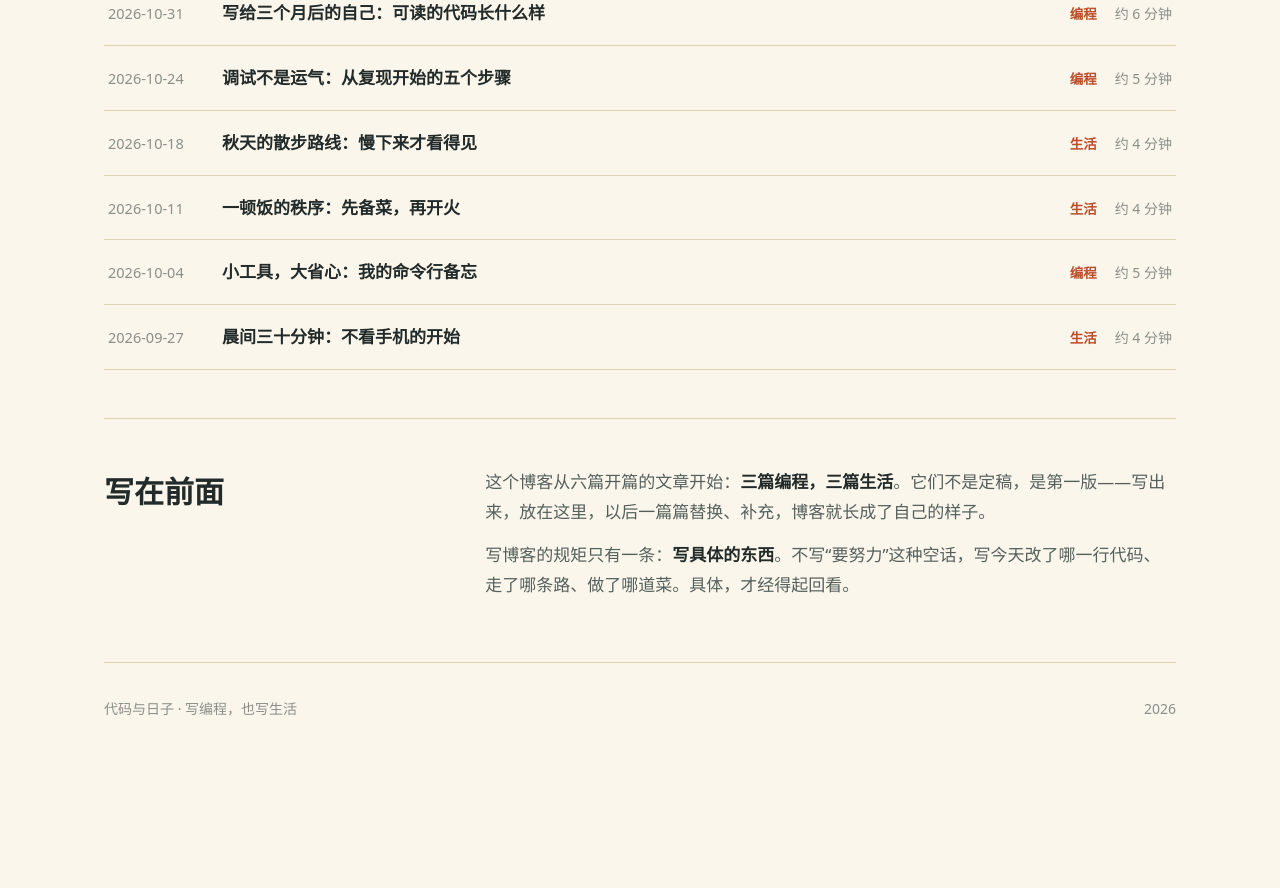
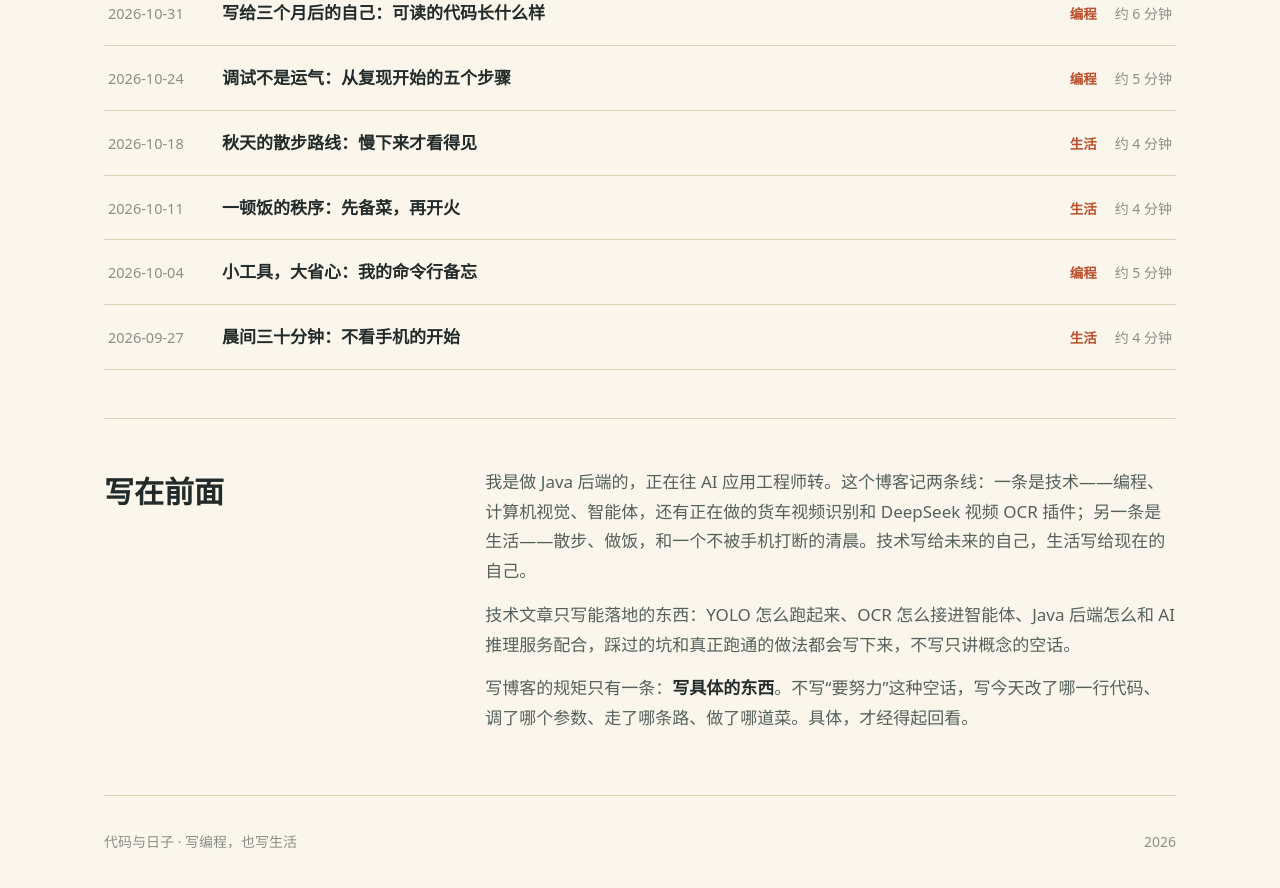
Before and after one commit to kola110/kola110.github.io, a Jekyll site: the page built from index.html, in a window 1280 px wide and 900 px high, scrolled down 2367 px. Shown: the top 888 px of the window. Built offline with Jekyll 4.4.1, drawn with Linux system fonts in a browser that asks for light colours; before the commit the page ends 3134 px from its top, so only the background shows below that.

Commit message:
更新写在前面

```diff
--- a/index.html
+++ b/index.html
@@ -39,8 +39,9 @@ title: 写编程，也写生活
 </div></section>
 
 <section class="block" id="about"><div class="about"><h2>写在前面</h2><div>
-<p>这个博客从六篇开篇的文章开始：<strong>三篇编程，三篇生活</strong>。它们不是定稿，是第一版——写出来，放在这里，以后一篇篇替换、补充，博客就长成了自己的样子。</p>
-<p>写博客的规矩只有一条：<strong>写具体的东西</strong>。不写“要努力”这种空话，写今天改了哪一行代码、走了哪条路、做了哪道菜。具体，才经得起回看。</p>
+<p>我是做 Java 后端的，正在往 AI 应用工程师转。这个博客记两条线：一条是技术——编程、计算机视觉、智能体，还有正在做的货车视频识别和 DeepSeek 视频 OCR 插件；另一条是生活——散步、做饭，和一个不被手机打断的清晨。技术写给未来的自己，生活写给现在的自己。</p>
+<p>技术文章只写能落地的东西：YOLO 怎么跑起来、OCR 怎么接进智能体、Java 后端怎么和 AI 推理服务配合，踩过的坑和真正跑通的做法都会写下来，不写只讲概念的空话。</p>
+<p>写博客的规矩只有一条：<strong>写具体的东西</strong>。不写“要努力”这种空话，写今天改了哪一行代码、调了哪个参数、走了哪条路、做了哪道菜。具体，才经得起回看。</p>
 </div></div></section>
 
 <script>
```
